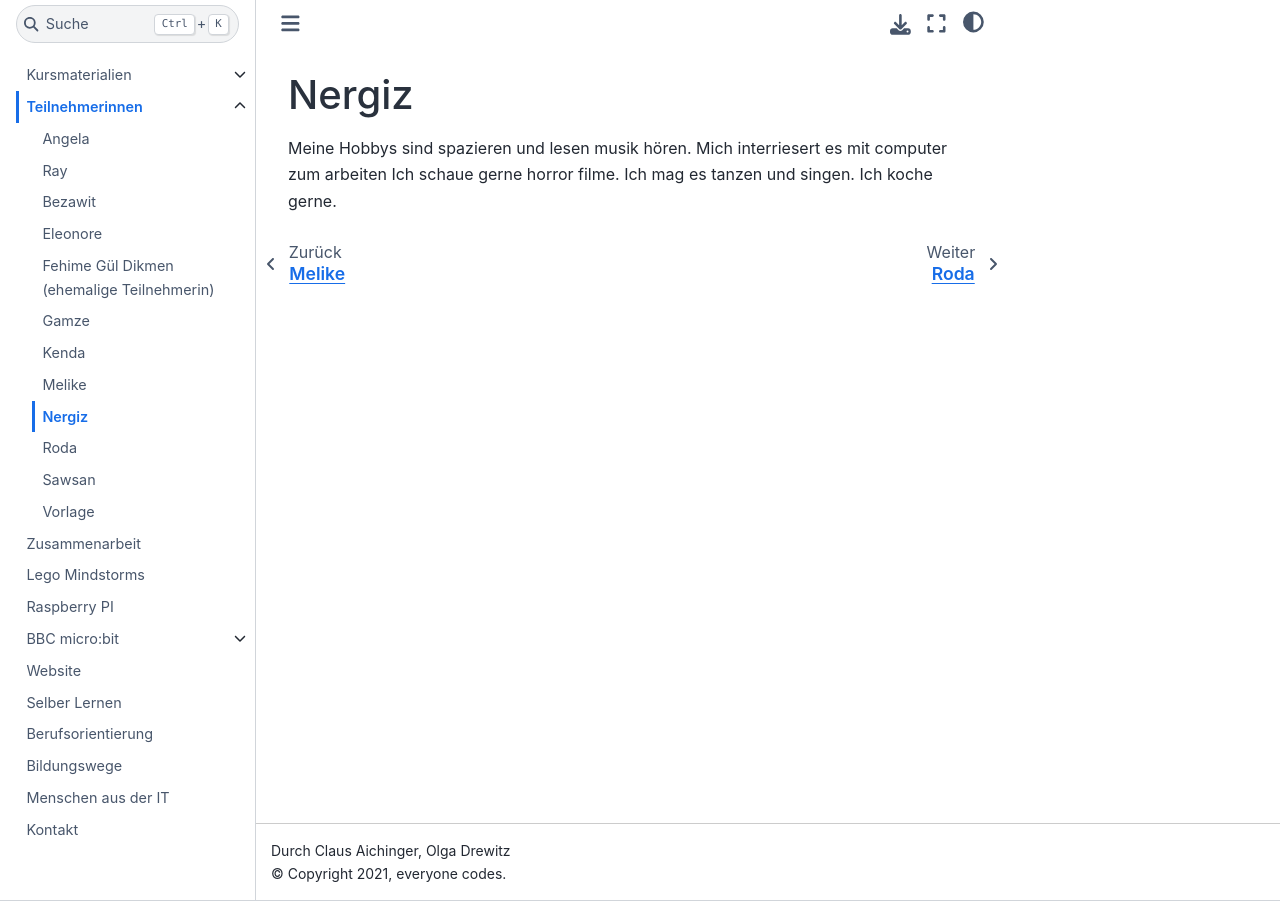
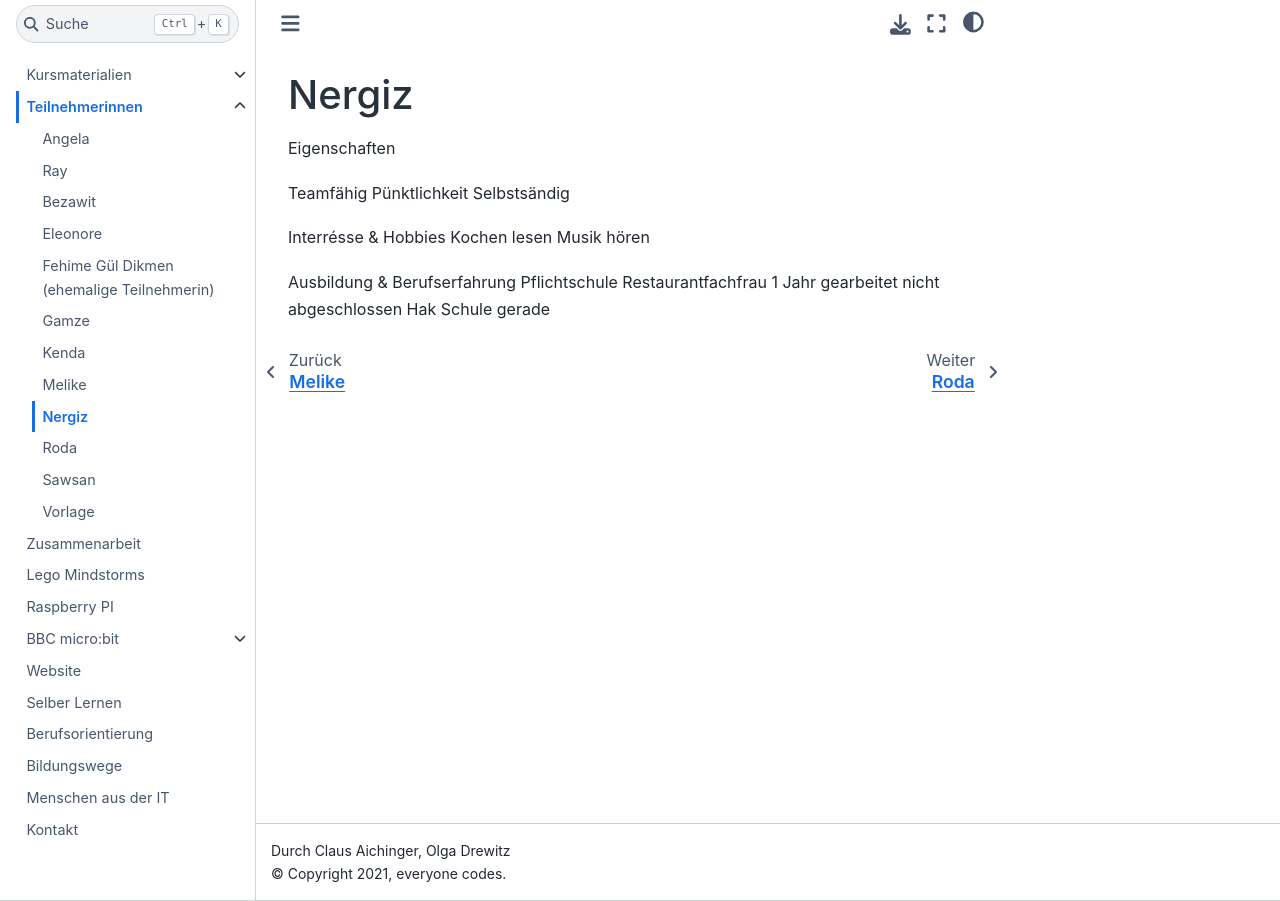
Before and after one commit to ec-mentors/IT-ist-das-was-fuer-mich-i03, a Sphinx documentation site: the page built from source/participants/nergiz.md, in a window 1280 px wide. Built offline with Sphinx 7.4.7 and the Sphinx Book theme 1.1.4, drawn with Linux system fonts in a browser that asks for light colours.

Commit message:
Update nergiz.md
Meine Eigenschaften

```diff
--- a/source/participants/nergiz.md
+++ b/source/participants/nergiz.md
@@ -1,6 +1,16 @@
 # Nergiz
-Meine Hobbys sind spazieren und lesen musik hören.
-Mich interriesert es mit computer zum arbeiten
-Ich schaue gerne horror filme.
-Ich mag es tanzen und singen.
-Ich koche gerne.
+Eigenschaften
+
+Teamfähig
+Pünktlichkeit
+Selbstsändig
+
+Interrésse & Hobbies
+Kochen
+lesen
+Musik hören
+
+Ausbildung & Berufserfahrung
+Pflichtschule
+Restaurantfachfrau 1 Jahr  gearbeitet nicht abgeschlossen
+Hak Schule gerade
```
